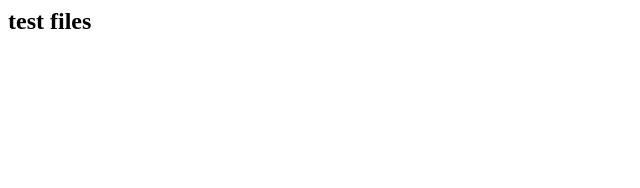
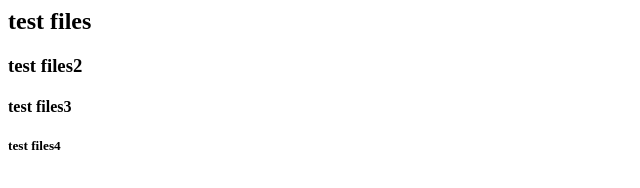
Before and after one commit to developeracewebx/git-practise, a plain HTML site: page index.html in a window 1280 px wide. Shown: the whole page, without its empty margins (0-640 px from the left). Drawn offline with Linux system fonts and the light colour scheme.

Commit message:
added new code

```diff
--- a/index.html
+++ b/index.html
@@ -7,5 +7,9 @@
     <body>
 
         <h2>test files</h2>
+        <h3>test files2</h3>
+        <h4>test files3</h4>
+        <h5>test files4</h5>
+
     </body>
 </html>
```
